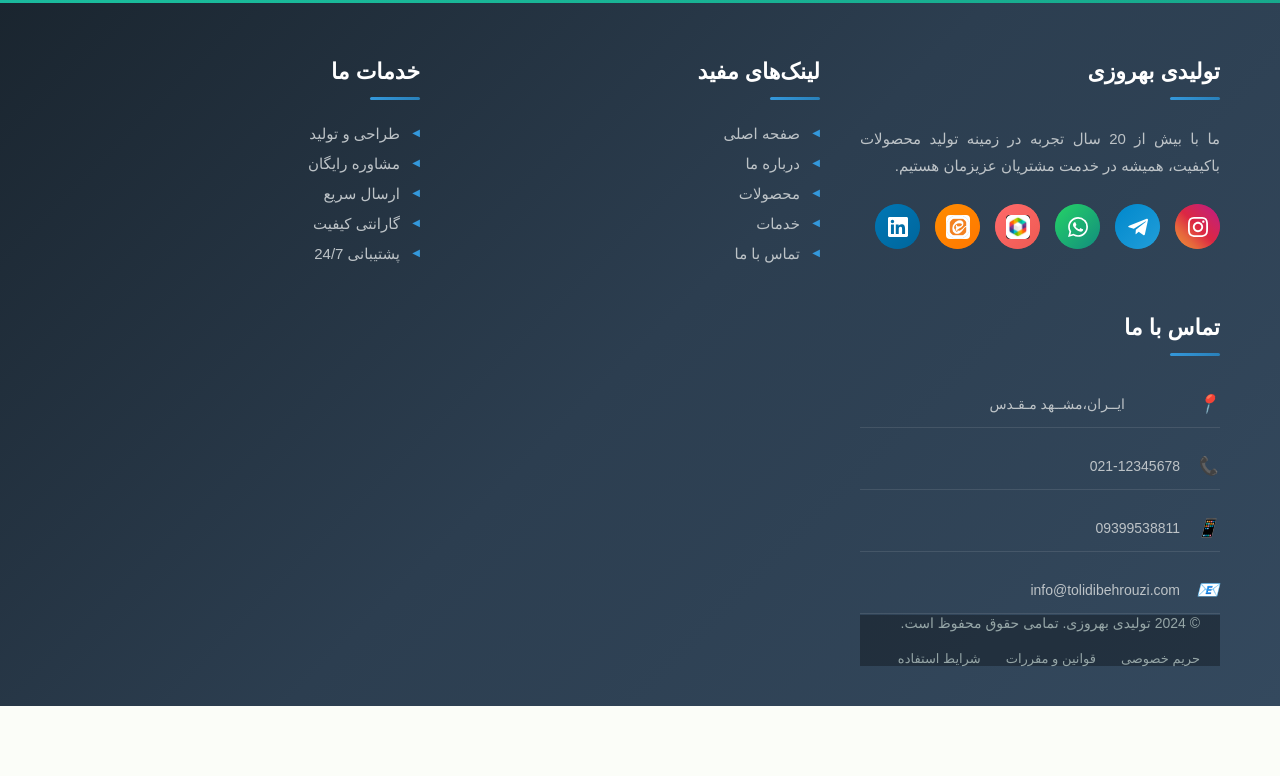
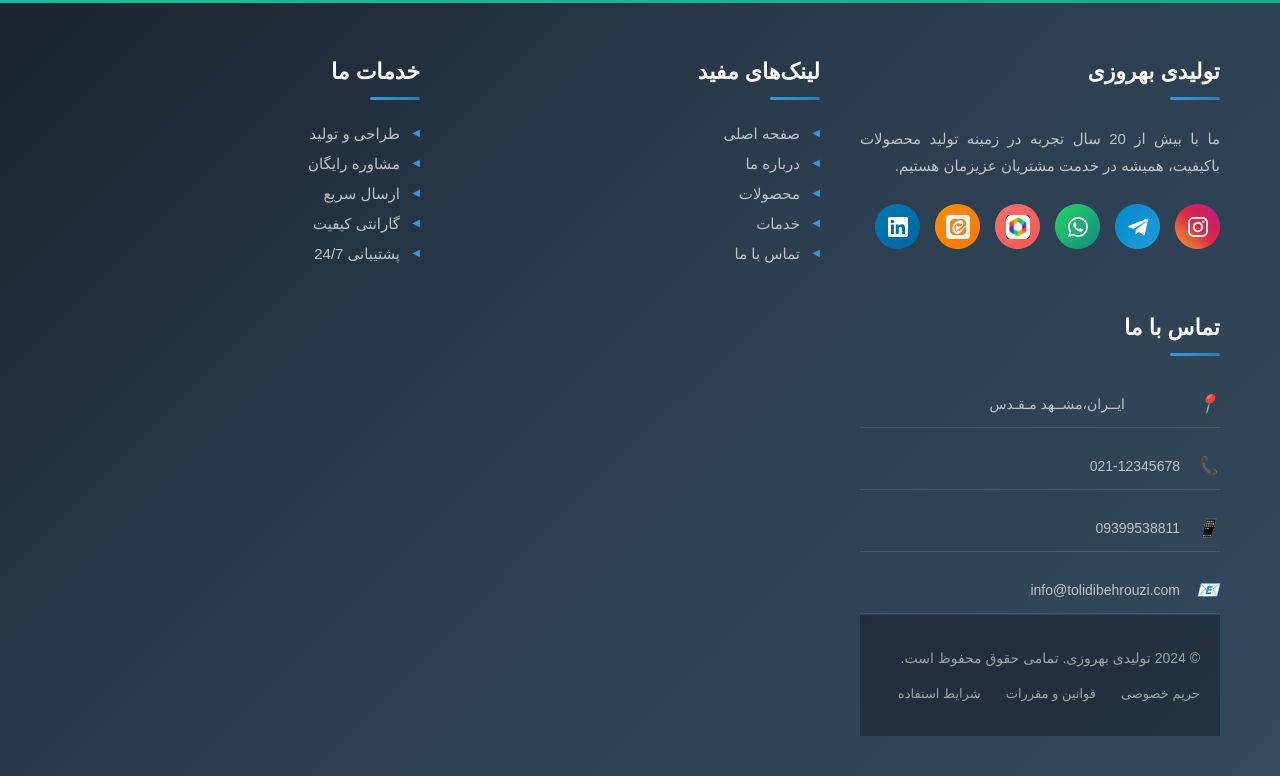
Before and after one commit to Mahdi-Behrouzi/tolidi_behrouzi, a PHP site: page / in a window 1280 px wide. Shown: the part 2398-3174 px from the top of the page. Before the commit the page ends 3104 px from the top, so only its background shows below. Run offline with PHP 8.4, Linux system fonts and the light colour scheme; some libraries are stand-ins or nearby versions.

Commit message:
Update style.css

```diff
--- a/style.css
+++ b/style.css
@@ -922,7 +922,7 @@ body, html {
 .footer-bottom {
   background: rgba(0, 0, 0, 0.3);
   backdrop-filter: blur(10px);
-  padding: 0px 0;
+  padding: 35px 0;
 }
 
 .footer-bottom-content {
```
